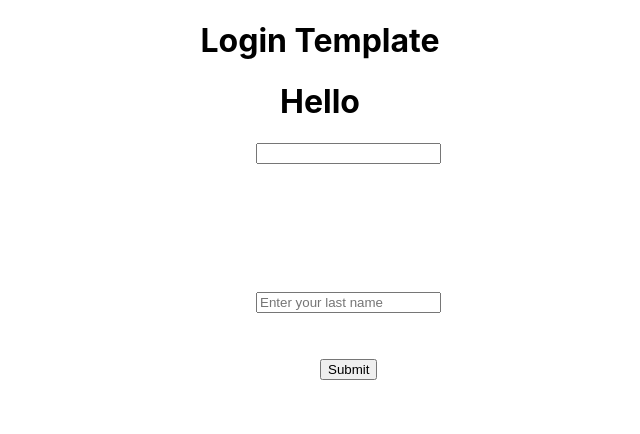
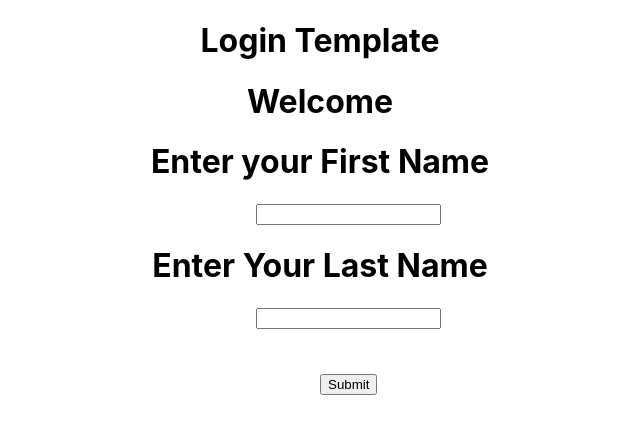
Before and after one commit to Ashutosh-Maurya-87/web-Application, a React (Create React App) app in the folder all login/: page / in a window 1280 px wide. Shown: the top 434 px of the page, without its empty margins (320-960 px from the left). Built offline with nearby package versions, Linux system fonts and the light colour scheme.

Commit message:
'Login_App'

```diff
--- a/all login/src/App.js
+++ b/all login/src/App.js
@@ -3,24 +3,25 @@ import reactDom from 'react-dom';
 import './App.css';
 
 const App = () => {
+
   const [fname, setFname] = useState(" ");
   const [lname, setLname] = useState(' ');
-
-
-  const ChangeInput = (event) => {
-
-    console.log(event.target.value)
-    setFname(event.target.value)
-  }
-  const ChangeInputTwo = (event) => {
-    console.log(event.target.value);
-    setLname(event.target.value)
-  }
+  const [fullname,setFullName]=useState(" ");
+  const [lastname, setLastName]=useState(" ");
 
   const onSubmits = (event) => {
     event.preventDefault();
-    setFname(fname)
-    setLname(lname)
+    setFullName(fname)
+    setLastName(lname)
+  }
+  const inputEvent = (event) => {
+
+    //console.log(event.target.value)
+    setFname(event.target.value)
+  }
+  const inputEventTwo = (event) => {
+    //console.log(event.target.value);
+    setLname(event.target.value)
   }
   return (
     <>
@@ -28,25 +29,27 @@ const App = () => {
         <form onSubmit={onSubmits}>
         <div>
           <h1 >Login Template</h1>
-          <h1 >Hello {fname} {lname} </h1>
-
+          <h1 >Welcome {fullname} {lastname} </h1>
+           <h1>Enter your First Name</h1>
             <input
               style={{
                 marginLeft: '45%'
               }}
-              onChange={ChangeInput}
               type='text'
-              placeholder='Enter your first name'
+              placeholder="Enter your first name"
+              onChange= {inputEvent}
               value={fname}
             />
+            <br />
+            <h1>Enter Your Last Name</h1>
             <input
               style={{
-                marginLeft: '45%',
-                marginTop: '10%'
+                marginLeft: '45%'
               }}
-              onChange={ChangeInputTwo}
               type='text'
               placeholder='Enter your last name'
+              onChange={inputEventTwo}
+              value={lname}
             />
           </div>
           <br />
```
